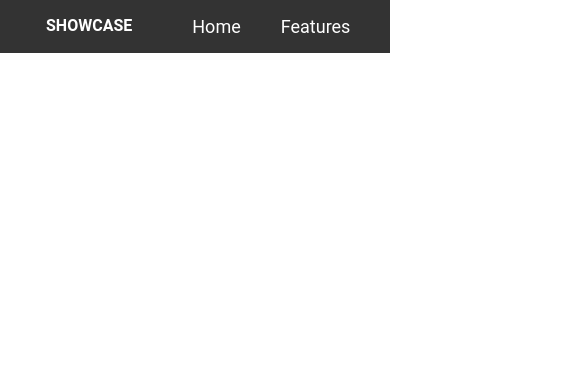
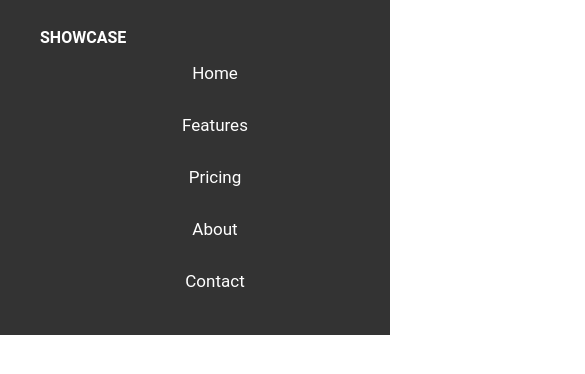
Before and after one commit to Abyanzhafran/Dicoding_Project, a plain HTML site: page index.html in a window 390 px wide. Shown: the top 374 px of the page, 585 px wide, since content can reach past the window. Drawn offline with Linux system fonts and the light colour scheme.

Commit message:
feat: update navbar

```diff
--- a/index.html
+++ b/index.html
@@ -13,13 +13,11 @@
 <body>
   <header>
     <nav class="navbar">
-      <div class="flex justify-between margin-x">
-        <ul>
-          <div class="navbar-brand">
-            <a href="#boy" class="bg-white text-none">SHOWCASE</a>
-          </div>
-        </ul>
-        <ul class="flex">
+      <ul class="flex flex-sm justify-between">
+        <div class="navbar-brand">
+          <a href="#boy" class="bg-white text-none">SHOWCASE</a>
+        </div>
+        <div class="flex flex-sm">
           <li>
             <a href="#boy">Home</a>
           </li>
@@ -35,8 +33,8 @@
           <li>
             <a href="#boy">Contact</a>
           </li>
-        </ul>
-      </div>
+        </div>
+      </ul>
     </nav>
   </header>
   <main>
--- a/style.css
+++ b/style.css
@@ -1,9 +1,9 @@
 .navbar {
   width: 100%;
-  height: auto;
+  height: 100%;
   background-color: #333;
   float: left;
-  gap: 24px;
+  overflow: hidden;
 }
 
 .navbar-brand {
@@ -27,13 +27,10 @@
   display: flex;
 }
 
-.margin-x {
-  margin-right: 6px;
-  margin-left: 6px;
-}
-
 ul {
   list-style-type: none;
+  padding-top: 12px;
+  padding-bottom: 12px;
 }
 
 body {
@@ -44,7 +41,38 @@ body {
 li a {
   color: white;
   text-decoration: none;
-  font-size: 18px;
+  font-size: 17px;
   font-family: Roboto;
-  padding: 20px 20px 20px 20px;
+  padding-right: 20px;
+  padding-left: 20px;
 }
+
+@media screen and (max-width: 640px) {
+  .navbar {
+    float: none;
+    width: 100%;
+  }
+
+  .flex-sm {
+    flex-direction: column;
+    justify-content: center;
+  }
+
+  li {
+    padding-top: 16px;
+    padding-bottom: 16px;
+    text-align: center;
+  }
+}
+
+@media screen and (max-width: 768px) {
+
+}
+
+@media screen and (max-width: 1024px) {
+
+}
+
+@media screen and (max-width: 640px) {
+
+}
```
